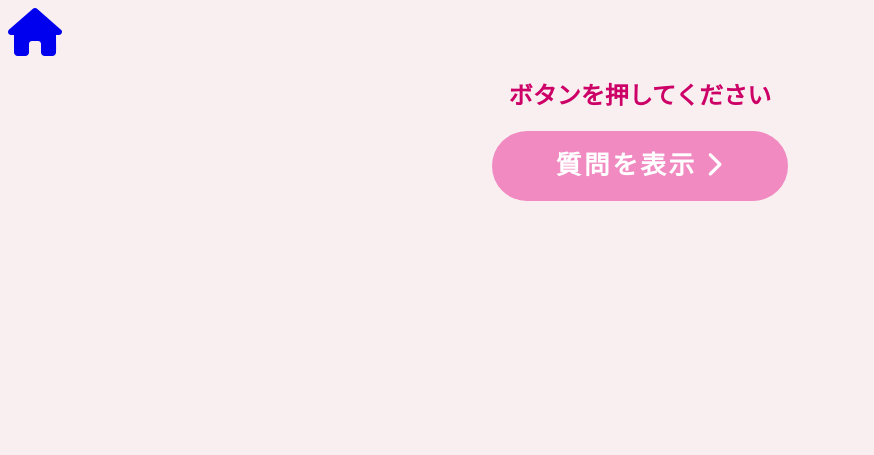
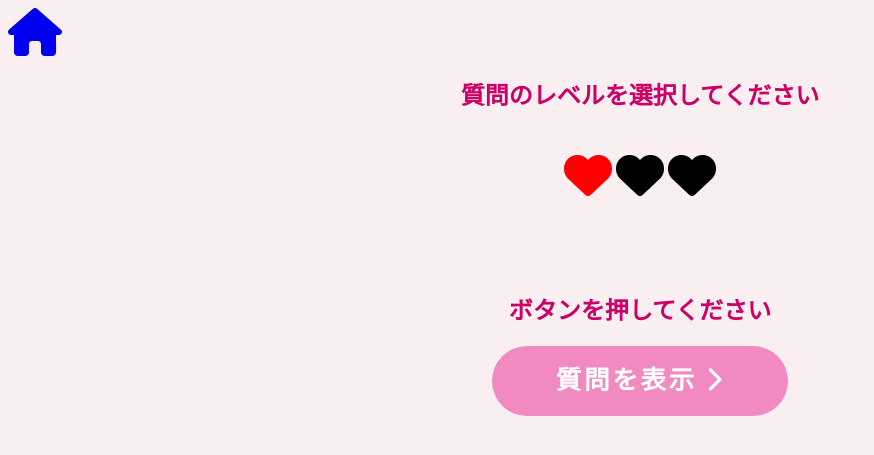
Before and after one commit to sthr630-sirius/web_app, a Flask app: template love_mission/templates/get_question.html in a window 1280 px wide. Shown: the top 455 px of the page, without its empty margins (0-874 px from the left). Run offline with Flask 3, Linux system fonts and the light colour scheme; the template is opened without the code that fills it, so the values that code supplies are empty; some libraries are stand-ins or nearby versions.

Commit message:
edit css file

```diff
--- a/love_mission/static/style.css
+++ b/love_mission/static/style.css
@@ -61,3 +61,17 @@ a.btn--color {
 a.btn--radius {
    border-radius: 100vh;
 }
+
+.centering_parent {
+    padding: 20px;              /* 余白指定 */   /* 背景色指定 */
+    height: 100px;              /* 高さ指定 */
+    text-align:  center;        /* 中央寄せ */
+}
+
+.centering_item {
+    margin:  5px;               /* 外側の余白 */
+}
+
+div:active {
+  color : black;
+}
--- a/love_mission/templates/get_question.html
+++ b/love_mission/templates/get_question.html
@@ -11,6 +11,13 @@
         <i class="fa-solid fa-house fa-3x"></i>
     </a>
 
+    <h2>質問のレベルを選択してください</h2>
+    <div class="centering_parent" ontouchstart>
+        <i class="fa-solid fa-heart fa-3x" style="color:red"></i>
+        <i class="fa-solid fa-heart fa-3x"></i>
+        <i class="fa-solid fa-heart fa-3x"></i>
+    </div>
+
     <h2>ボタンを押してください</h2>
 
     <div class="button__wrapper">
```
